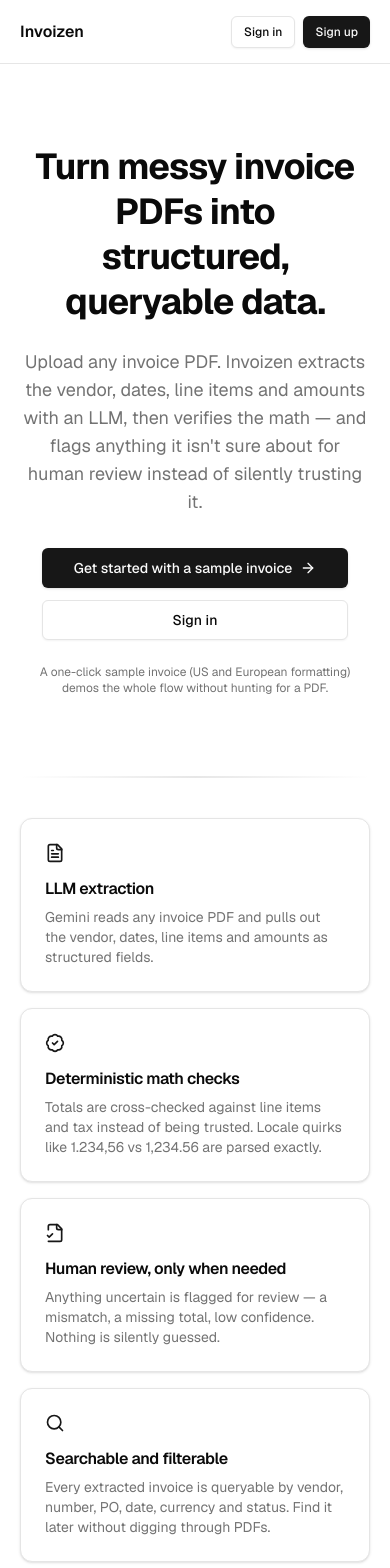
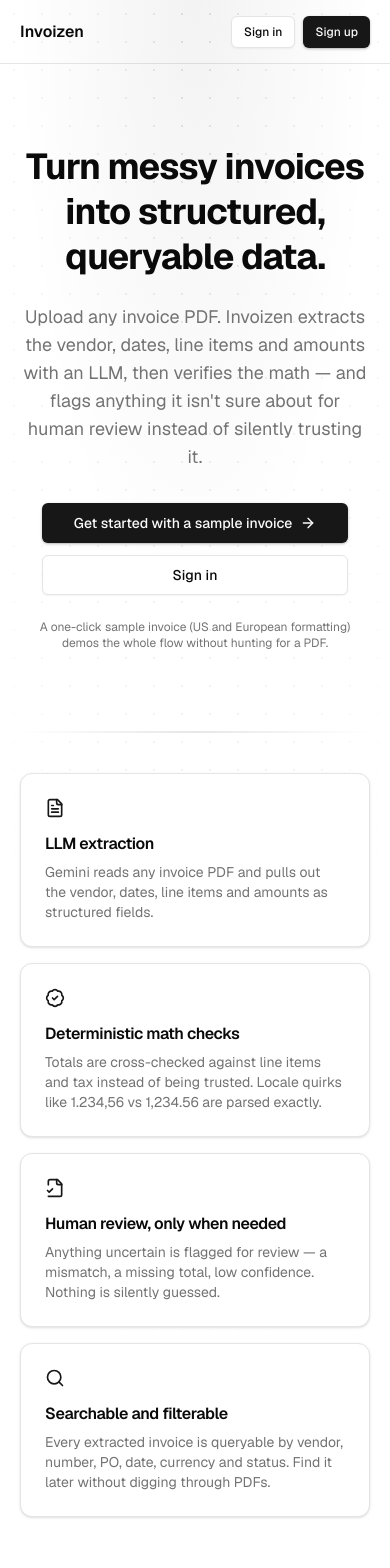
Before and after one commit to faisalsaifii/invoizen, a Next.js app: page / in a window 390 px wide. Shown: the top 1568 px of the page. Built offline with nearby package versions, Linux system fonts and the light colour scheme; no server answers.

Commit message:
feat: ui optimisations

```diff
--- a/app/dashboard/invoices/invoices-filter.tsx
+++ b/app/dashboard/invoices/invoices-filter.tsx
@@ -137,8 +137,8 @@
               className={cn(
                 "px-3 py-1.5 text-xs font-medium rounded-md transition-colors",
                 currentStatus === opt.value
-                  ? "bg-background shadow-sm"
-                  : "text-muted-foreground hover:text-foreground",
+                  ? "bg-primary text-primary-foreground shadow-sm"
+                  : "text-muted-foreground hover:text-primary",
               )}
             >
               {opt.label}
@@ -165,7 +165,7 @@
       {active && (
         <button
           type="button"
-          className="text-xs text-muted-foreground underline underline-offset-2 self-start hover:text-foreground"
+          className="text-xs text-primary/80 underline underline-offset-2 self-start hover:text-primary"
           onClick={() => {
             setSearch("");
             router.push("/dashboard/invoices");
--- a/app/globals.css
+++ b/app/globals.css
@@ -12,6 +12,7 @@
     --popover-foreground: 0 0% 3.9%;
     --primary: 0 0% 9%;
     --primary-foreground: 0 0% 98%;
+    --primary-shadow: 0 0% 5%;
     --secondary: 0 0% 96.1%;
     --secondary-foreground: 0 0% 9%;
     --muted: 0 0% 96.1%;
@@ -20,6 +21,7 @@
     --accent-foreground: 0 0% 9%;
     --destructive: 0 84.2% 60.2%;
     --destructive-foreground: 0 0% 98%;
+    --destructive-shadow: 0 84% 45%;
     --border: 0 0% 89.8%;
     --input: 0 0% 89.8%;
     --ring: 0 0% 3.9%;
@@ -28,6 +30,7 @@
     --chart-3: 197 37% 24%;
     --chart-4: 43 74% 66%;
     --chart-5: 27 87% 67%;
+    --radius: 0.5rem;
     --radius: 0.5rem;
   }
   .dark {
@@ -39,6 +42,7 @@
     --popover-foreground: 0 0% 98%;
     --primary: 0 0% 98%;
     --primary-foreground: 0 0% 9%;
+    --primary-shadow: 0 0% 40%;
     --secondary: 0 0% 14.9%;
     --secondary-foreground: 0 0% 98%;
     --muted: 0 0% 14.9%;
@@ -47,6 +51,7 @@
     --accent-foreground: 0 0% 98%;
     --destructive: 0 62.8% 30.6%;
     --destructive-foreground: 0 0% 98%;
+    --destructive-shadow: 0 63% 20%;
     --border: 0 0% 14.9%;
     --input: 0 0% 14.9%;
     --ring: 0 0% 83.1%;
--- a/app/layout.tsx
+++ b/app/layout.tsx
@@ -11,7 +11,7 @@
   metadataBase: new URL(defaultUrl),
   title: "Invoizen",
   description:
-    "Turn messy invoice PDFs into structured, queryable data — extracted with an LLM and verified by deterministic math checks.",
+    "Turn messy invoices into structured, queryable data — extracted with an LLM and verified by deterministic math checks.",
 };
 
 const geistSans = Geist({
--- a/app/page.tsx
+++ b/app/page.tsx
@@ -4,12 +4,8 @@
 import { hasEnvVars } from "@/lib/utils";
 import Link from "next/link";
 import { Button } from "@/components/ui/button";
-import {
-  Card,
-  CardDescription,
-  CardHeader,
-  CardTitle,
-} from "@/components/ui/card";
+import { CardHeader, CardTitle, CardDescription } from "@/components/ui/card";
+import { SpotlightCard } from "@/components/spotlight-card";
 import {
   ArrowRight,
   FileCheck2,
@@ -48,19 +44,23 @@
 const steps = [
   {
     title: "Upload a PDF",
-    description: "Any invoice — US or European formatting, multiple line items, tax included.",
+    description:
+      "Any invoice — US or European formatting, multiple line items, tax included.",
   },
   {
     title: "Invoizen extracts",
-    description: "An LLM reads the file; a deterministic normalizer parses amounts and dates.",
+    description:
+      "An LLM reads the file; a deterministic normalizer parses amounts and dates.",
   },
   {
     title: "Math is verified",
-    description: "Subtotal + tax + shipping − discount is reconciled against the total, deterministically.",
+    description:
+      "Subtotal + tax + shipping − discount is reconciled against the total, deterministically.",
   },
   {
     title: "Review, save, search",
-    description: "Flagged invoices land in a review queue. Approve and they're in your queryable ledger.",
+    description:
+      "Flagged invoices land in a review queue. Approve and they're in your queryable ledger.",
   },
 ];
 
@@ -80,14 +80,24 @@
 export default async function Home() {
   const loggedIn = await isLoggedIn();
   return (
-    <main className="min-h-screen flex flex-col items-center">
-      <div className="flex-1 w-full flex flex-col items-center">
+    <main className="relative min-h-screen flex flex-col items-center">
+      <div
+        aria-hidden
+        className="pointer-events-none absolute inset-0 overflow-hidden"
+      >
+        <div
+          className="absolute inset-0 [background-image:radial-gradient(hsl(var(--foreground)/0.1)_1px,transparent_1px)] [background-size:28px_28px] [mask-image:radial-gradient(ellipse_90%_70%_at_50%_0%,black,transparent_75%)]"
+        />
+        <div className="absolute inset-x-0 top-0 h-[42rem] bg-[radial-gradient(ellipse_at_top,hsl(var(--foreground)/0.05),transparent_65%)]" />
+        <div className="absolute inset-x-0 bottom-0 h-96 bg-[radial-gradient(ellipse_at_bottom,hsl(var(--foreground)/0.04),transparent_70%)]" />
+      </div>
+      <div className="relative z-10 flex-1 w-full flex flex-col items-center">
         <SiteHeader showNav={loggedIn} />
 
         <div className="flex-1 flex flex-col items-center gap-20 max-w-6xl w-full px-5 py-20">
           <section className="flex flex-col items-center gap-6 text-center">
             <h1 className="text-4xl lg:text-6xl !leading-tight font-bold tracking-tight max-w-3xl">
-              Turn messy invoice PDFs into structured, queryable data.
+              Turn messy invoices into structured, queryable data.
             </h1>
             <p className="text-lg text-muted-foreground max-w-2xl">
               Upload any invoice PDF. Invoizen extracts the vendor, dates, line
@@ -127,18 +137,18 @@
             <div className="w-full p-[1px] bg-gradient-to-r from-transparent via-foreground/10 to-transparent mb-10" />
             <div className="grid gap-4 md:grid-cols-2 lg:grid-cols-4">
               {features.map((feature) => (
-                <Card key={feature.title}>
+                <SpotlightCard key={feature.title}>
                   <CardHeader>
                     <feature.icon
                       size={20}
-                      className="text-primary mb-2"
+                      className="text-primary mb-2 transition-transform duration-300 group-hover:scale-110"
                     />
                     <CardTitle className="text-base">{feature.title}</CardTitle>
                     <CardDescription className="text-sm">
                       {feature.description}
                     </CardDescription>
                   </CardHeader>
-                </Card>
+                </SpotlightCard>
               ))}
             </div>
           </section>
@@ -150,7 +160,7 @@
             <ol className="grid gap-4 md:grid-cols-2 lg:grid-cols-4">
               {steps.map((step, i) => (
                 <li key={step.title}>
-                  <Card className="h-full">
+                  <SpotlightCard className="h-full">
                     <CardHeader>
                       <span className="text-3xl font-bold text-primary/40">
                         {String(i + 1).padStart(2, "0")}
@@ -162,14 +172,14 @@
                         {step.description}
                       </CardDescription>
                     </CardHeader>
-                  </Card>
+                  </SpotlightCard>
                 </li>
               ))}
             </ol>
           </section>
 
           <section className="w-full">
-            <Card className="flex flex-col lg:flex-row items-center justify-between gap-6 p-8">
+            <SpotlightCard className="flex flex-col lg:flex-row items-center justify-between gap-6 p-8">
               <div className="flex flex-col gap-2 text-center lg:text-left">
                 <h2 className="text-2xl font-bold tracking-tight">
                   Your invoices, accurately extracted — and verified.
@@ -185,7 +195,7 @@
                   <ArrowRight />
                 </Link>
               </Button>
-            </Card>
+            </SpotlightCard>
           </section>
         </div>
 
--- a/components/footer.tsx
+++ b/components/footer.tsx
@@ -14,7 +14,7 @@
         <Github className="size-3.5" />
         Made by faisalsaifii
       </a>
-      <p>Extract invoice PDFs into structured, queryable data.</p>
+      <p>Extract invoices into structured, queryable data.</p>
       <ThemeSwitcher />
     </footer>
   );
--- /dev/null
+++ b/components/spotlight-card.tsx
@@ -0,0 +1,43 @@
+"use client";
+
+import { useRef, type MouseEvent, type ReactNode } from "react";
+import { cn } from "@/lib/utils";
+
+export function SpotlightCard({
+  className,
+  children,
+}: {
+  className?: string;
+  children: ReactNode;
+}) {
+  const ref = useRef<HTMLDivElement>(null);
+
+  function handleMouseMove(e: MouseEvent<HTMLDivElement>) {
+    const el = ref.current;
+    if (!el) return;
+    const rect = el.getBoundingClientRect();
+    el.style.setProperty("--spot-x", `${e.clientX - rect.left}px`);
+    el.style.setProperty("--spot-y", `${e.clientY - rect.top}px`);
+  }
+
+  return (
+    <div
+      ref={ref}
+      onMouseMove={handleMouseMove}
+      className={cn(
+        "group relative overflow-hidden rounded-xl border bg-card text-card-foreground shadow transition-all duration-300 ease-out hover:-translate-y-1 hover:border-foreground/25",
+        className,
+      )}
+    >
+      <div
+        aria-hidden
+        className="pointer-events-none absolute inset-0 opacity-0 transition-opacity duration-300 group-hover:opacity-100"
+        style={{
+          background:
+            "radial-gradient(280px circle at var(--spot-x, 50%) var(--spot-y, 50%), hsl(var(--foreground) / 0.1), transparent 65%)",
+        }}
+      />
+      {children}
+    </div>
+  );
+}
--- a/components/ui/button.tsx
+++ b/components/ui/button.tsx
@@ -5,19 +5,20 @@
 import { cn } from "@/lib/utils";
 
 const buttonVariants = cva(
-  "inline-flex items-center justify-center gap-2 whitespace-nowrap rounded-md text-sm font-medium transition-colors focus-visible:outline-none focus-visible:ring-1 focus-visible:ring-ring disabled:pointer-events-none disabled:opacity-50 [&_svg]:pointer-events-none [&_svg]:size-4 [&_svg]:shrink-0",
+  "group relative inline-flex items-center justify-center gap-2 whitespace-nowrap overflow-hidden rounded-md text-sm font-medium transition-all duration-200 ease-out focus-visible:outline-none focus-visible:ring-2 focus-visible:ring-ring focus-visible:ring-offset-2 focus-visible:ring-offset-background active:translate-x-0 active:translate-y-0 active:scale-[0.97] disabled:pointer-events-none disabled:opacity-50 [&_svg]:pointer-events-none [&_svg]:size-4 [&_svg]:shrink-0 after:pointer-events-none after:absolute after:inset-0 after:-translate-x-[150%] after:bg-[linear-gradient(120deg,transparent_30%,rgba(255,255,255,0.5)_50%,transparent_70%)] dark:after:bg-[linear-gradient(120deg,transparent_30%,rgba(0,0,0,0.15)_50%,transparent_70%)] after:transition-transform after:duration-700 after:ease-out group-hover:after:translate-x-[150%]",
   {
     variants: {
       variant: {
         default:
-          "bg-primary text-primary-foreground shadow hover:bg-primary/90",
+          "bg-primary text-primary-foreground shadow shadow-primary/25 hover:-translate-x-0.5 hover:-translate-y-0.5 hover:shadow-[4px_4px_0_0_hsl(var(--primary-shadow))]",
         destructive:
-          "bg-destructive text-destructive-foreground shadow-sm hover:bg-destructive/90",
+          "bg-destructive text-destructive-foreground shadow-sm hover:-translate-x-0.5 hover:-translate-y-0.5 hover:bg-destructive/90 hover:shadow-[4px_4px_0_0_hsl(var(--destructive-shadow))]",
         outline:
-          "border border-input bg-background shadow-sm hover:bg-accent hover:text-accent-foreground",
+          "border border-input bg-background shadow-sm hover:-translate-x-0.5 hover:-translate-y-0.5 hover:border-primary/60 hover:bg-background hover:text-primary hover:shadow-[4px_4px_0_0_hsl(var(--primary)/0.5),0_0_25px_hsl(var(--primary)/0.25)]",
         secondary:
-          "bg-secondary text-secondary-foreground shadow-sm hover:bg-secondary/80",
-        ghost: "hover:bg-accent hover:text-accent-foreground",
+          "bg-secondary text-secondary-foreground shadow-sm hover:-translate-x-0.5 hover:-translate-y-0.5 hover:bg-secondary/80 hover:shadow-[4px_4px_0_0_hsl(var(--secondary-foreground)/0.15)]",
+        ghost:
+          "hover:-translate-x-0.5 hover:-translate-y-0.5 hover:bg-accent hover:text-accent-foreground",
         link: "text-primary underline-offset-4 hover:underline",
       },
       size: {
```
Also changed, not shown: app/dashboard/invoices/[id]/page.tsx (+1 -13 lines), app/dashboard/invoices/[id]/review-form.tsx (+10 -1 lines), 1 other file (tests, documents, lock files or other folders).
